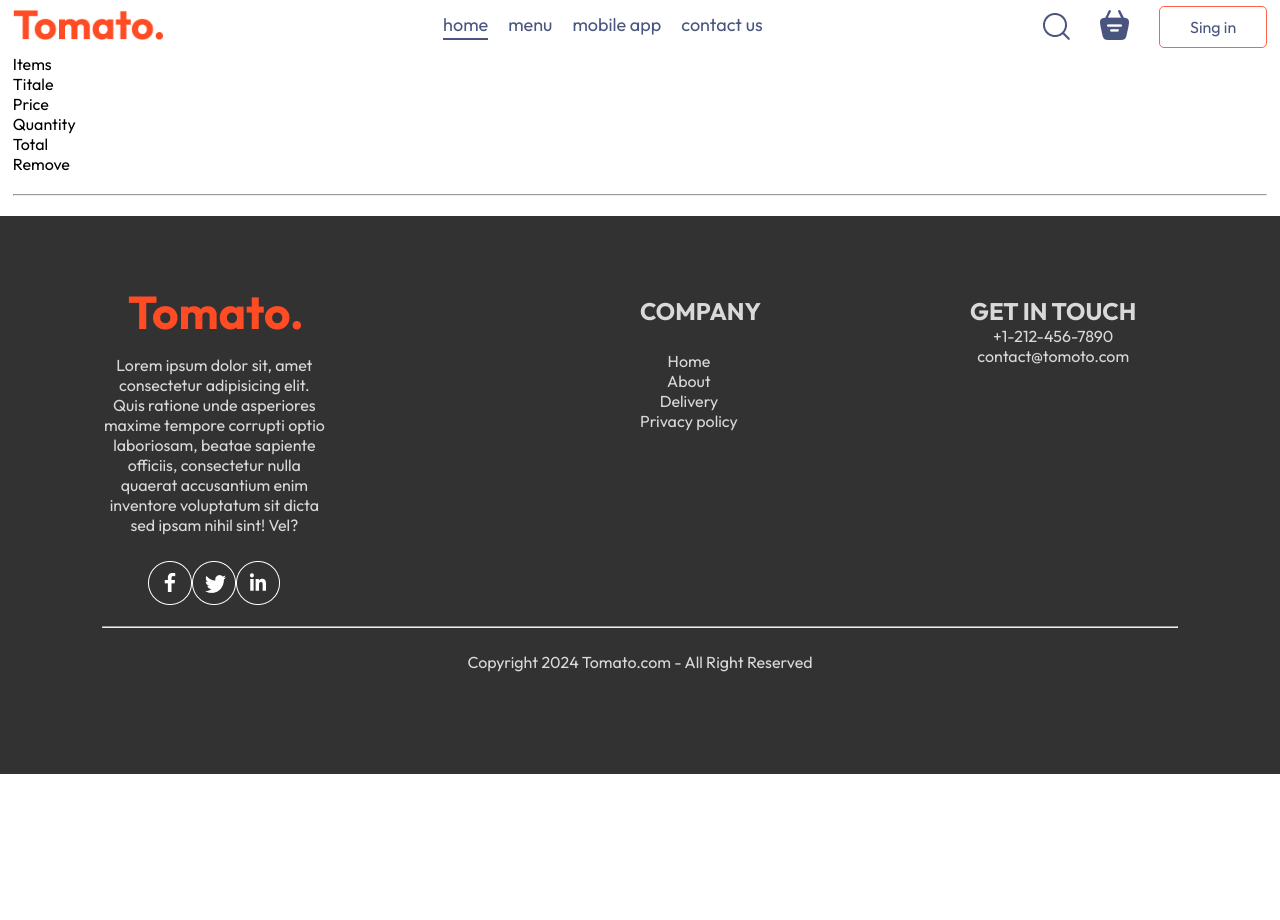
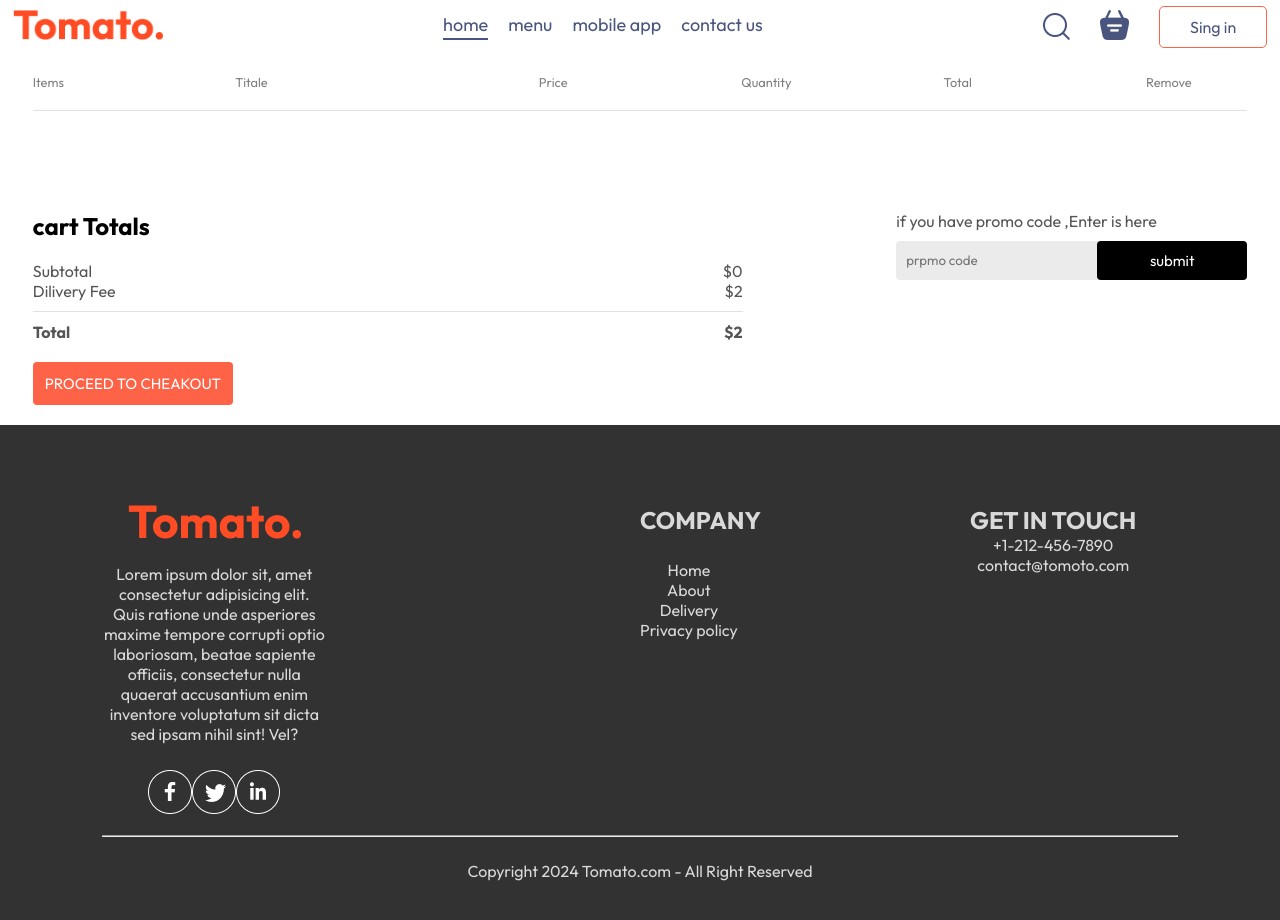
Before and after one commit to mohdshoaibkhan72/FOOD-DEL, a React (Vite) app in the folder front_end/: page /cart in a window 1280 px wide. Shown: the top 920 px of the page. Before the commit the page ends 800 px from the top, so only its background shows below. Built offline with nearby package versions, Linux system fonts and the light colour scheme.

Commit message:
completed cart items

```diff
--- a/front_end/src/components/Navbar/Navbar.css
+++ b/front_end/src/components/Navbar/Navbar.css
@@ -50,11 +50,11 @@
   border-bottom: 2px solid #49557e;
 }
 
-.navbar-search-icon {
+.navbar-serch-icon {
   position: relative;
 }
 
-.navbar-search-icon .dot {
+.navbar-serch-icon .dot {
   position: absolute;
   width: 10px;
   height: 10px;
--- a/front_end/src/components/Navbar/Navbar.jsx
+++ b/front_end/src/components/Navbar/Navbar.jsx
@@ -1,10 +1,12 @@
-import React, { useState } from "react";
+import React, { useContext, useState } from "react";
 import { assets } from "../../assets/assets";
 import "./Navbar.css";
 import { Link } from "react-router-dom";
+import { StoreContext } from "../../context/StoreContext";
 
 function Navbar({ setShowLogin }) {
   const [menu, setMenu] = useState("home");
+  const { getTotalCartamount } = useContext(StoreContext);
   return (
     <div className="navbar">
       <Link to="/">
@@ -53,7 +55,7 @@
           <Link to="/cart">
             <img src={assets.basket_icon} alt="" />
           </Link>
-          <div className="dot"></div>
+          <div className={getTotalCartamount() === 0 ? "" : "dot"}></div>
         </div>
         <button
           onClick={() => {
--- a/front_end/src/context/StoreContext.jsx
+++ b/front_end/src/context/StoreContext.jsx
@@ -15,15 +15,25 @@
   const removeFromCart = (itemId) => {
     setCartItems((pre) => ({ ...pre, [itemId]: pre[itemId] - 1 }));
   };
-  useEffect(() => {
-    console.log(cartItems);
-  }, [cartItems]);
+
+  const getTotalCartamount = () => {
+    let totalAmount = 0;
+    for (const item in cartItems) {
+      if (cartItems[item] > 0) {
+        let itemInfo = food_list.find((prodcut) => prodcut._id === item);
+        totalAmount += itemInfo.price * cartItems[item];
+      }
+    }
+    return totalAmount;
+  };
+
   const contextValue = {
     food_list,
     cartItems,
     setCartItems,
     addTocart,
     removeFromCart,
+    getTotalCartamount,
   };
 
   return (
--- a/front_end/src/pages/Cart/Cart.css
+++ b/front_end/src/pages/Cart/Cart.css
@@ -0,0 +1,88 @@
+.cart {
+  margin: 20px;
+}
+.cart-item-tittle {
+  display: grid;
+  grid-template-columns: 1fr 1.5fr 1fr 1fr 1fr 0.5fr;
+  align-items: center;
+  color: gray;
+  font-size: max(1vw, 12px);
+}
+.cart-items-item {
+  margin: 10px 0px;
+  color: black;
+}
+.cart-items-item img {
+  width: 50px;
+}
+
+.cart hr {
+  height: 1px;
+  background-color: #e2e2e2;
+  border: none;
+}
+.cart-items-item .cros {
+  cursor: pointer;
+}
+.cart-bottom {
+  margin-top: 80px;
+  display: flex;
+  justify-content: space-between;
+  gap: max(12vw, 20px);
+}
+.cart-total {
+  flex: 1;
+  display: flex;
+  flex-direction: column;
+  gap: 20px;
+}
+.cart-total-detals {
+  display: flex;
+  justify-content: space-between;
+  color: #555;
+}
+.cart-total hr {
+  margin: 10px 0px;
+}
+.cart-total button {
+  width: max(15vw, 200px);
+
+  padding: 12px 0px;
+}
+.cart-promocode {
+  flex-direction: 1;
+}
+.cart-promocode p {
+  color: #555;
+}
+.cart-prmp-input {
+  margin-top: 10px;
+  display: flex;
+  justify-content: space-between;
+  align-items: center;
+  background-color: #eaeaeaea;
+  border-radius: 4px;
+}
+.cart-prmp-input input {
+  background: transparent;
+  border: none;
+  outline: none;
+  padding-left: 10px;
+}
+
+.cart-prmp-input button {
+  width: max(10vw, 150px);
+  pad: 12px 5px;
+  background-color: black;
+  border: none;
+  color: white;
+  border-radius: 4px;
+}
+@media (max-width: 750px) {
+  .cart-bottom {
+    flex-direction: column-reverse;
+  }
+  .cart-promocode {
+    justify-content: start;
+  }
+}
--- a/front_end/src/pages/Cart/Cart.jsx
+++ b/front_end/src/pages/Cart/Cart.jsx
@@ -2,9 +2,10 @@
 import "./Cart.css";
 import { StoreContext } from "../../context/StoreContext";
 const Cart = () => {
-  const { cartItems, food_list, removeFromCart } = useContext(StoreContext);
+  const { cartItems, food_list, removeFromCart, getTotalCartamount } =
+    useContext(StoreContext);
   return (
-    <div className="cart">
+    <div key="crt" className="cart">
       <div className="cart-item">
         <div className="cart-item-tittle">
           <p>Items </p>
@@ -20,14 +21,53 @@
         {food_list.map((item, index) => {
           if (cartItems[item._id] > 0) {
             return (
-              <div className="cart-item-tittle cart-items-item">
-                <p>{item.name}</p>
-                <p>{item.price}</p>
+              <div>
+                <div className="cart-item-tittle cart-items-item">
+                  <img src={item.image} alt="" />
+                  <p>{item.name}</p>
+                  <p>${item.price}</p>
+                  <p>{cartItems[item._id]}</p>
+                  <p>${item.price * cartItems[item._id]}</p>
+                  <p onClick={() => removeFromCart(item._id)} className="cros">
+                    x
+                  </p>
+                </div>
+                <hr />
               </div>
             );
           }
         })}
       </div>
+      <div className="cart-bottom">
+        <div className="cart-total">
+          <h2>cart Totals</h2>
+          <div>
+            <div className="cart-total-detals">
+              <p>Subtotal</p>
+              <p>${getTotalCartamount()}</p>
+            </div>
+            <div className="cart-total-detals">
+              <p>Dilivery Fee</p>
+              <p>${2}</p>
+            </div>
+            <hr />
+            <div className="cart-total-detals">
+              <b>Total</b>
+              <b>${getTotalCartamount() + 2}</b>
+            </div>
+          </div>
+          <button>PROCEED TO CHEAKOUT</button>
+        </div>
+        <div className="cart-promocode">
+          <div>
+            <p>if you have promo code ,Enter is here</p>
+            <div className="cart-prmp-input">
+              <input type="text" placeholder="prpmo code" />
+              <button>submit</button>
+            </div>
+          </div>
+        </div>
+      </div>
     </div>
   );
 };
```
